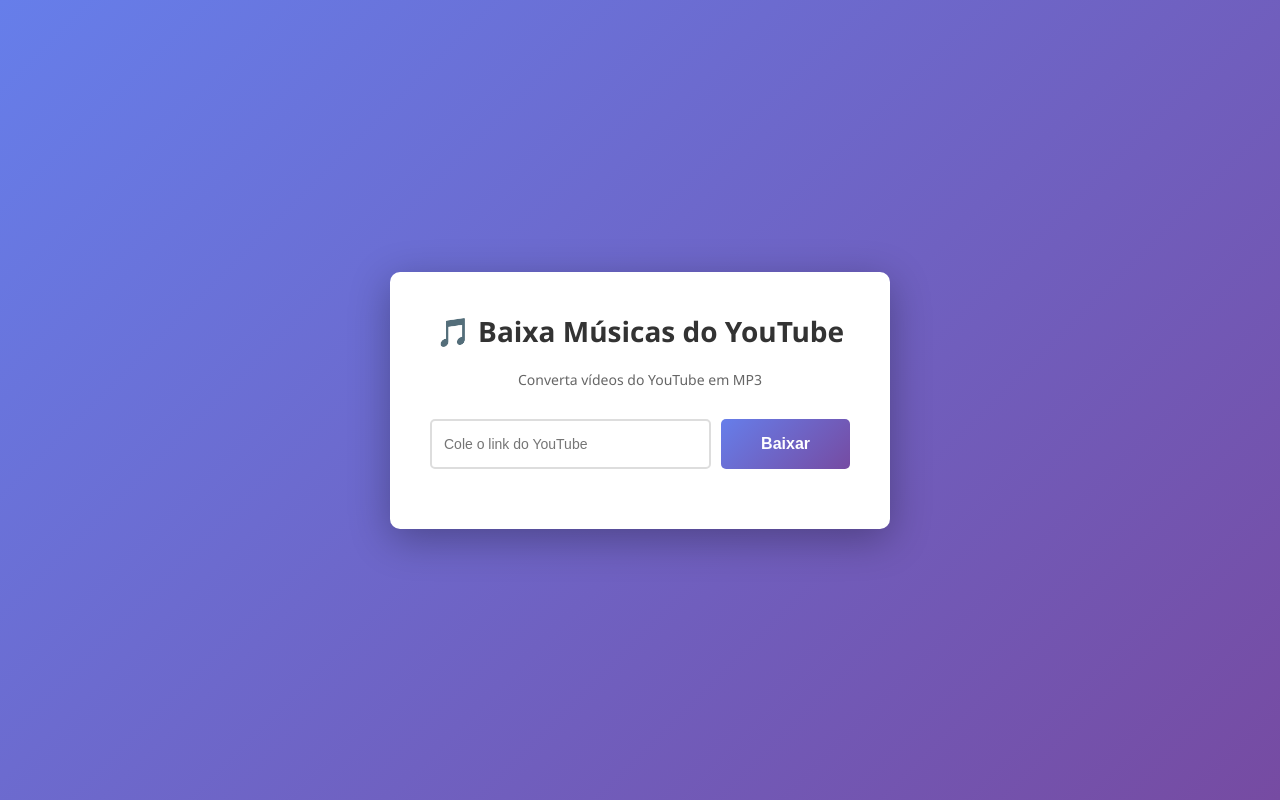
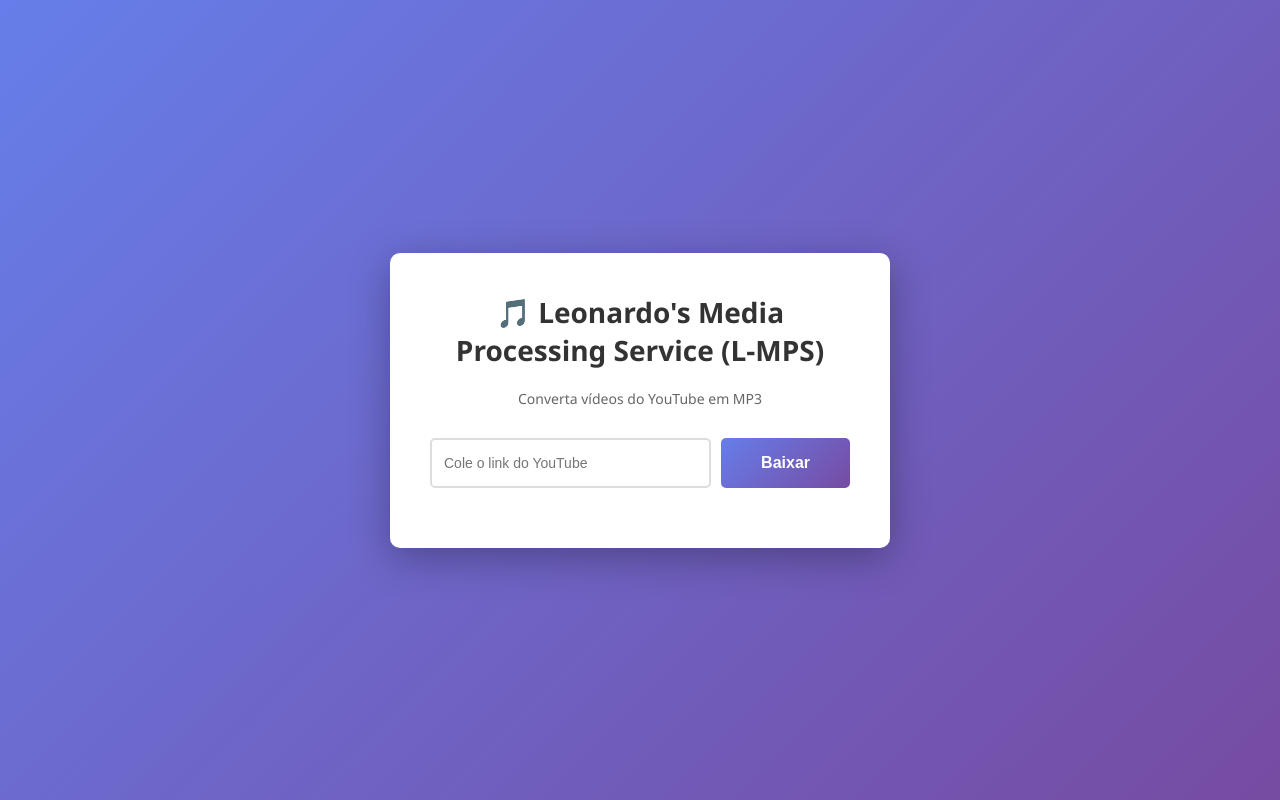
Before and after one commit to Leo-Luz-code/Leonardo-s-Media-Processing-Service, a website: page index.html in a window 1280 px wide. Drawn offline with Linux system fonts and the light colour scheme.

Commit message:
change app name and improve readme

```diff
--- a/index.html
+++ b/index.html
@@ -3,12 +3,12 @@
   <head>
     <meta charset="UTF-8" />
     <meta name="viewport" content="width=device-width, initial-scale=1.0" />
-    <title>Baixa Músicas do YouTube</title>
+    <title>Leonardo's Media Processing Service (L-MPS)</title>
     <link rel="stylesheet" href="style.css" />
   </head>
   <body>
     <div class="container">
-      <h1>🎵 Baixa Músicas do YouTube</h1>
+      <h1>🎵 Leonardo's Media Processing Service (L-MPS)</h1>
       <p class="subtitle">Converta vídeos do YouTube em MP3</p>
 
       <div class="form-group">
--- a/package.json
+++ b/package.json
@@ -1,5 +1,5 @@
 {
-  "name": "baixa-musicas-yt",
+  "name": "leonardos-media-processing-service-l-mps",
   "version": "1.0.0",
   "main": "index.js",
   "scripts": {
```
Also changed, not shown: download.html (+1 -1 lines), README.md.
